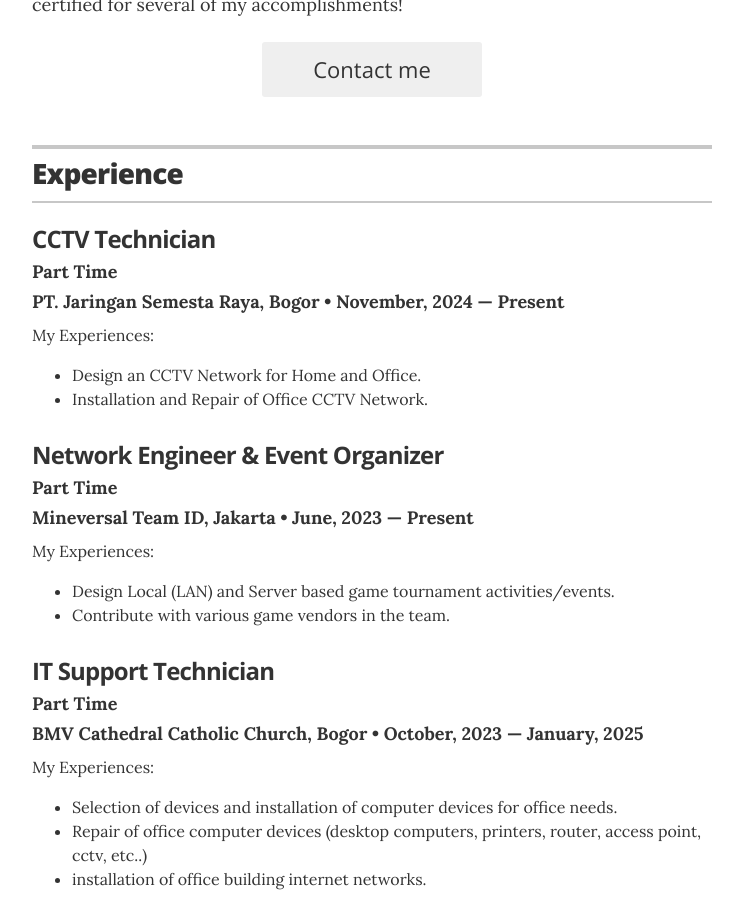
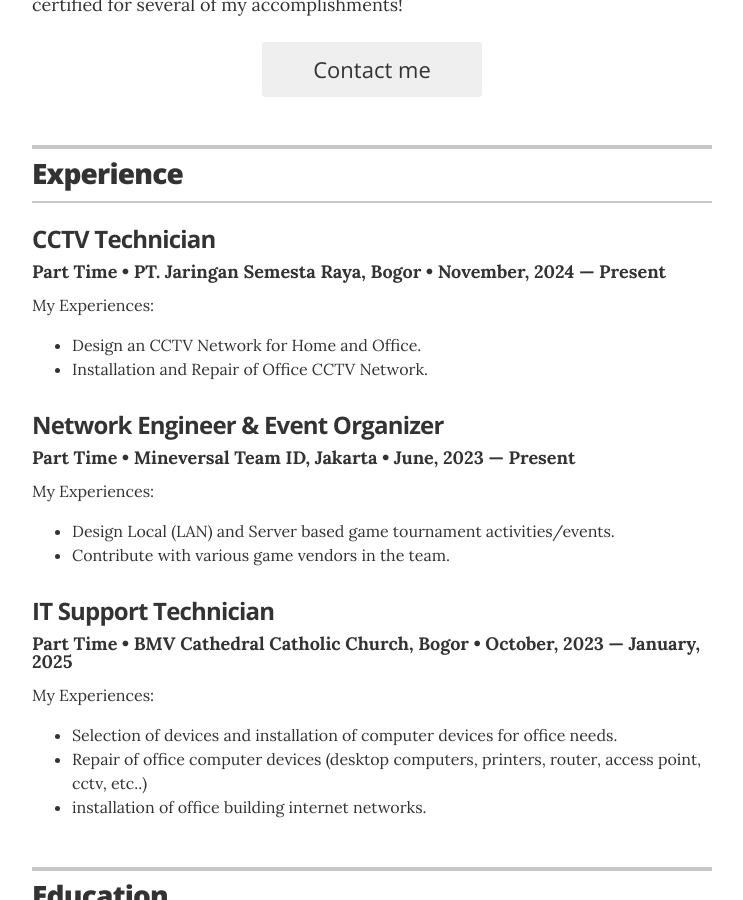
Before and after one commit to VitoKaryadi/jekyll-personalweb, a Jekyll site: the page built from index.html, in a window 1280 px wide and 900 px high, scrolled down 376 px. Shown: the whole window, without its empty margins (268-1011 px from the left). Built offline with Jekyll 4.4.1, drawn with Linux system fonts in a browser that asks for light colours; nearby versions of some CDN libraries.

Commit message:
Update resume.html

```diff
--- a/_layouts/resume.html
+++ b/_layouts/resume.html
@@ -47,8 +47,7 @@
         </header>
         <div class="resume-item">
           <h3 class="resume-item-title">CCTV Technician</h3>
-          <h4 class="resume-item-details">Part Time</h4>
-          <h4 class="resume-item-details">PT. Jaringan Semesta Raya, Bogor &bull; November, 2024 &mdash; Present</h4>
+          <h4 class="resume-item-details">Part Time &bull; PT. Jaringan Semesta Raya, Bogor &bull; November, 2024 &mdash; Present</h4>
           <p class="resume-item-copy">My Experiences:</p>
           <ul class="resume-item-list">
             <li>Design an CCTV Network for Home and Office.</li>
@@ -60,8 +59,7 @@
         <!-- Duplicate these resume-item elements and edit accordingly for each job you want to add here -->
         <div class="resume-item">
           <h3 class="resume-item-title">Network Engineer & Event Organizer</h3>
-          <h4 class="resume-item-details">Part Time</h4>
-          <h4 class="resume-item-details">Mineversal Team ID, Jakarta &bull; June, 2023 &mdash; Present</h4>
+          <h4 class="resume-item-details">Part Time &bull; Mineversal Team ID, Jakarta &bull; June, 2023 &mdash; Present</h4>
           <p class="resume-item-copy">My Experiences:</p>
           <ul class="resume-item-list">
             <li>Design Local (LAN) and Server based game tournament activities/events.</li>
@@ -73,8 +71,7 @@
         <!-- another resume item -->
         <div class="resume-item">
           <h3 class="resume-item-title">IT Support Technician</h3>
-          <h4 class="resume-item-details">Part Time</h4>
-          <h4 class="resume-item-details">BMV Cathedral Catholic Church, Bogor &bull; October, 2023 &mdash; January, 2025</h4>
+          <h4 class="resume-item-details">Part Time &bull; BMV Cathedral Catholic Church, Bogor &bull; October, 2023 &mdash; January, 2025</h4>
           <p class="resume-item-copy">My Experiences:</p>
           <ul class="resume-item-list">
             <li>Selection of devices and installation of computer devices for office needs.</li>
```
